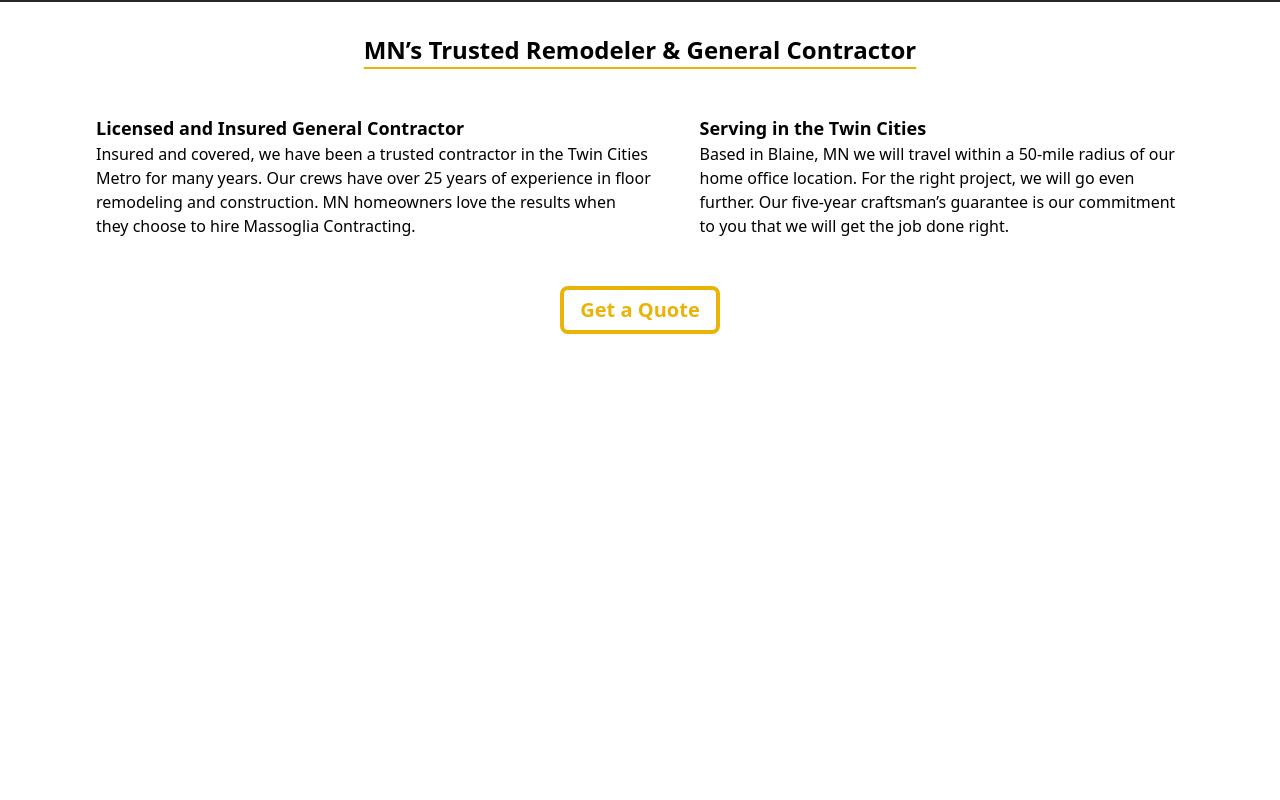
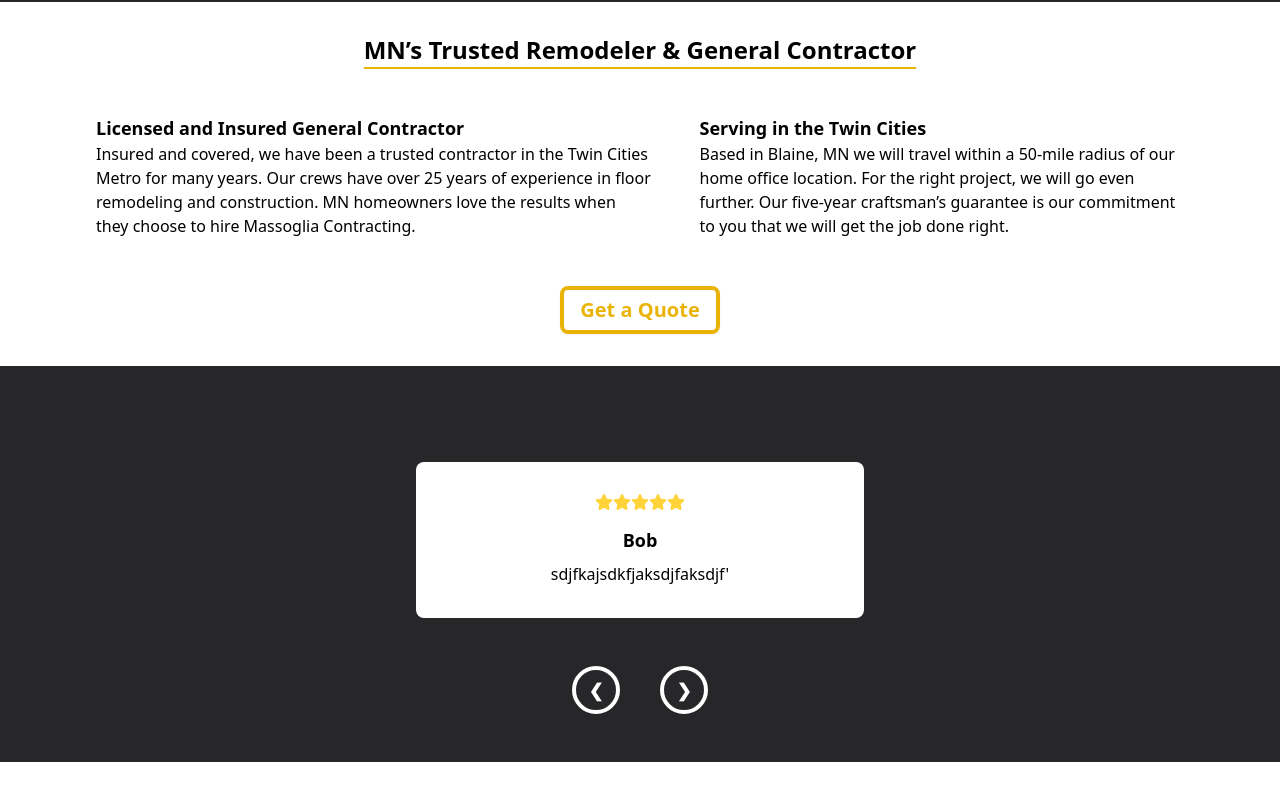
Before and after one commit to Miguel-C22/DahlBuilders, a React (Create React App) app in the folder client/: page / in a window 1280 px wide. Shown: the part 1512-2312 px from the top of the page. Before the commit the page ends 1878 px from the top, so only its background shows below. Built offline with nearby package versions, Linux system fonts and the light colour scheme.

Commit message:
Review created

```diff
--- a/client/src/App.js
+++ b/client/src/App.js
@@ -1,4 +1,5 @@
 import Header from "./components/Header";
+import Reviews from "./components/Reviews";
 import Services from "./components/Services";
 import YellowQuoteBtn from "./components/YellowQuoteBtn";
 
@@ -21,7 +22,7 @@
       </div>
         <Services />
       <div className="flex flex-col items-center gap-12 my-8">
-        <h2 className="text-2xl font-bold underline underline-offset-8 decoration-yellow-500">MN’s Trusted Remodeler & General Contractor</h2>
+        <h2 className="text-2xl font-bold underline underline-offset-8 decoration-yellow-500 text-center px-4">MN’s Trusted Remodeler & General Contractor</h2>
         <div className="flex gap-12 px-24 flex-wrap md:flex-nowrap">
           <div>
             <h3 className="text-lg font-bold">Licensed and Insured General Contractor</h3>
@@ -34,6 +35,7 @@
         </div>
           <YellowQuoteBtn />
         </div>
+        <Reviews />
     </div>
   );
 }
--- /dev/null
+++ b/client/src/components/Reviews.jsx
@@ -0,0 +1,40 @@
+import React, { useState } from 'react'
+import reviews from '../data/reviews'
+import { FontAwesomeIcon } from '@fortawesome/react-fontawesome'
+import { faStar } from '@fortawesome/free-solid-svg-icons'
+
+function Reviews() {
+    const [currentIndex, setCurrentIndex] = useState(0);
+
+    const nextSlide = () => {
+        setCurrentIndex((prevIndex) => (prevIndex === reviews.length - 1 ? 0 : prevIndex + 1));
+    };
+
+    const prevSlide = () => {
+        setCurrentIndex((prevIndex) => (prevIndex === 0 ? reviews.length - 1 : prevIndex - 1));
+    };
+
+  return (
+    <div className='bg-zinc-800 pt-24 px-4 sm:px-4 md:px-8 2xl:px-96 pb-12 mb-12'>
+  {reviews.map((data, index) => (
+    <div key={data.id} className={`bg-white mx-auto py-8 px-8 w-full max-w-xs md:max-w-md aspect-w-1 aspect-h-1 rounded-lg ${index === currentIndex ? 'opacity-100' : 'opacity-0 hidden'}`}>
+      <div className="flex justify-center mb-4">
+        {Array.from({ length: data.stars }).map((_, idx) => (
+          <FontAwesomeIcon key={idx} icon={faStar} style={{ color: "#FFD43B" }} />
+        ))}
+      </div>
+      <div className="text-center">
+        <p className="font-bold text-lg">{data.name}</p>
+        <p className="mt-2 break-words">{data.review}</p>
+      </div>
+    </div>
+  ))}
+  <div className="flex gap-10 justify-center mt-12">
+    <button onClick={prevSlide} className="btn btn-circle left-5 border-4 text-white text-lg">❮</button>
+    <button onClick={nextSlide} className="btn btn-circle right-5 border-4 text-white text-lg">❯</button>
+  </div>
+</div>
+  )
+}
+
+export default Reviews
--- /dev/null
+++ b/client/src/data/reviews.js
@@ -0,0 +1,25 @@
+const reviews = [
+    {
+        stars: 5,
+        name: "Bob",
+        review: "sdjfkajsdkfjaksdjfaksdjf'",
+        id: 1
+    },
+    {
+        stars: 3,
+        name: "Jow Shmo",
+        review: `sdjfkajsdkfjaksdjfaksdjfsdjfkajsdkfjaksdjfaksdjfsdjfkajsdkfjaksdjfaksdjfsdjfkajsdkfjaksdjfaksdjf `,
+        id: 2
+    },
+    {
+        stars: 3,
+        name: "Jow Shmo",
+        review: `Lorem ipsum dolor sit amet, consectetur adipiscing elit, sed do eiusmod tempor incididunt ut labore et dolore magna aliqua. Ut enim ad minim veniam, quis nostrud exercitation ullamco laboris nisi ut aliquip ex ea commodo consequat. Duis aute irure dolor in reprehenderit in voluptate velit esse cillum dolore eu fugiat nulla pariatur. Excepteur sint occaecat cupidatat non proident, sunt in culpa qui officia deserunt mollit anim id est laborum.`,
+        id: 3
+    },
+
+
+
+]
+
+export default reviews
```
